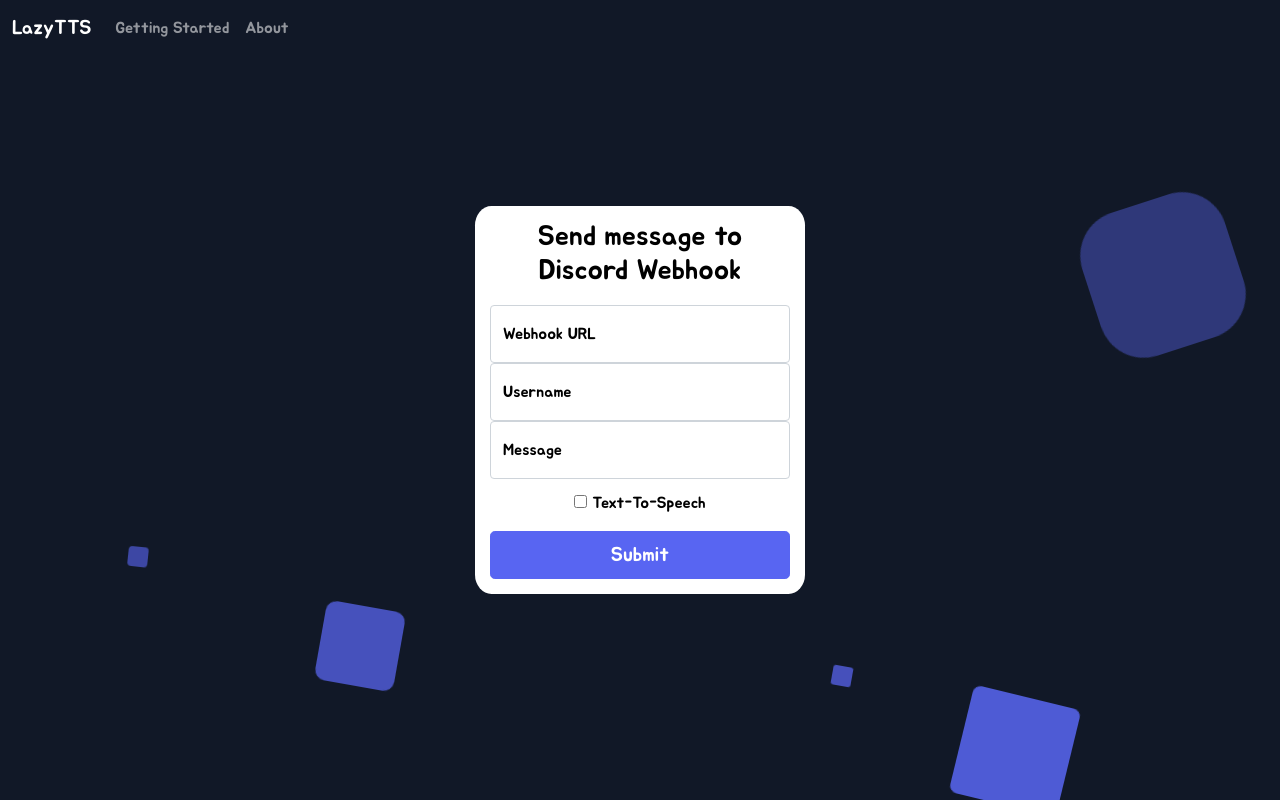
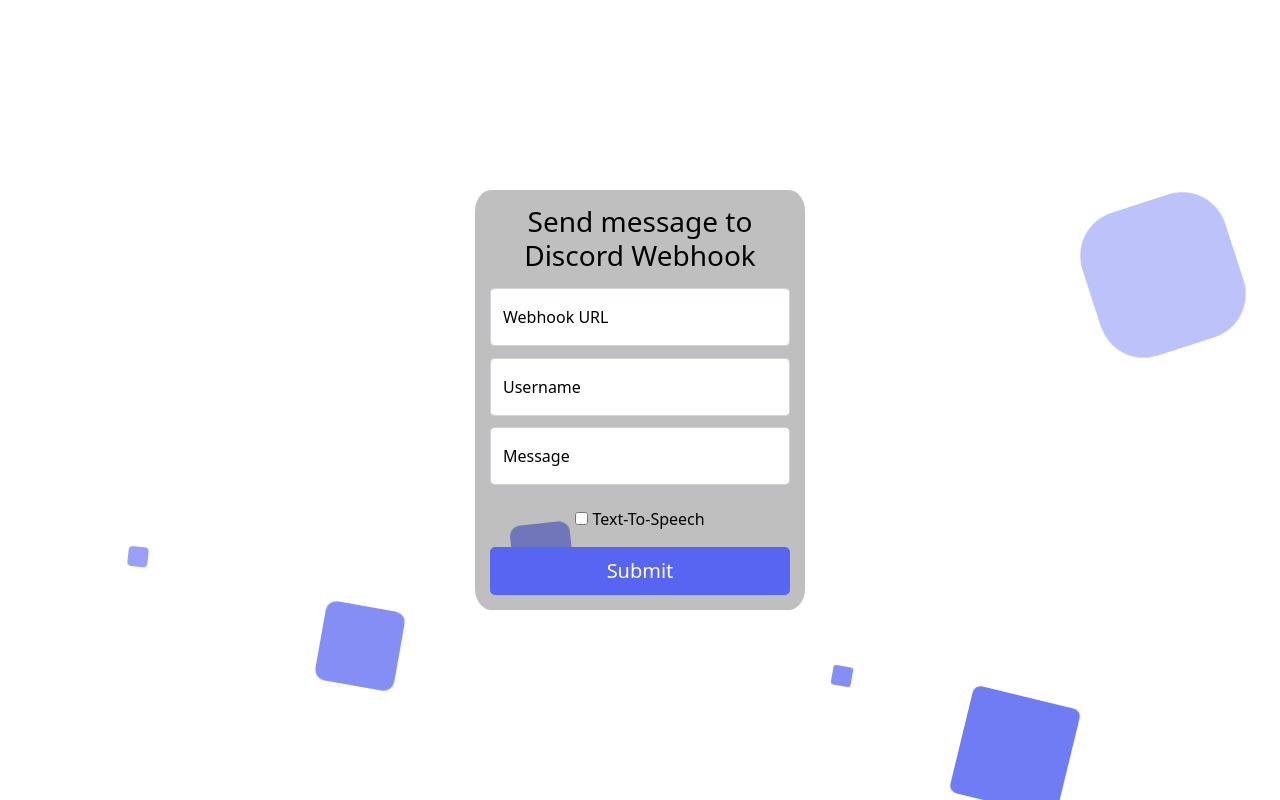
Before and after one commit to Heyimlulu/LazyTTS, a PHP site: page / in a window 1280 px wide. Run offline with PHP 8.4, Linux system fonts and the light colour scheme.

Commit message:
Update design

```diff
--- a/css/styles.css
+++ b/css/styles.css
@@ -1,10 +1,10 @@
-@import url('https://fonts.googleapis.com/css2?family=Jua&display=swap');
+@import url('https://fonts.googleapis.com/css2?family=Inter:wght@100;200;300;400;500;600;700;800;900&display=swap');
 
 html,
 body {
   height: 100%;
   text-align: center;
-  font-family: 'Jua', sans-serif !important;
+  font-family: 'Inter', sans-serif;
 }
 
 body {
@@ -12,12 +12,7 @@ body {
   align-items: center;
   padding-top: 40px;
   padding-bottom: 40px;
-  background-color: rgba(17, 24, 39, 1) !important;
-  color: #FFFFFF !important;
-}
-
-#navbar {
-  background-color: rgba(17, 24, 39, 1)
+  background-color: #FFFFFF !important;
 }
 
 .form-webhook {
@@ -27,7 +22,12 @@ body {
   margin: auto;
   background: #FFFFFF;
   color: #000000;
+  background-color: rgba(0,0,0,0.25);
   border-radius: 5%;
+}
+
+.form-floating {
+  margin-bottom: .7rem;
 }
 
 .form-webhook .checkbox {
--- a/index.php
+++ b/index.php
@@ -27,29 +27,12 @@
     </ul>
   </div>
 
-  <nav id="navbar" class="navbar navbar-expand-md navbar-dark fixed-top">
-    <div class="container-fluid">
-      <a class="navbar-brand" href="/">LazyTTS</a>
-      <button class="navbar-toggler" type="button" data-bs-toggle="collapse" data-bs-target="#navbarCollapse" aria-controls="navbarCollapse" aria-expanded="false" aria-label="Toggle navigation">
-        <span class="navbar-toggler-icon"></span>
-      </button>
-      <div class="collapse navbar-collapse" id="navbarCollapse">
-        <ul class="navbar-nav me-auto mb-2 mb-md-0">
-          <li class="nav-item">
-            <a class="nav-link" aria-current="page" href="#">Getting Started</a>
-          </li>
-          <li class="nav-item">
-            <a class="nav-link" href="#">About</a>
-          </li>
-        </ul>
-      </div>
-    </div>
-  </nav>
-
   <main class="form-webhook">
   <?php include('./webhook.php'); ?>
     <form action="<?= $_SERVER['PHP_SELF']; ?>" method="POST">
+
     <h1 class="h3 mb-3 fw-normal">Send message to Discord Webhook</h1>
+
     <div class="form-floating">
       <input type="text" class="form-control" id="webhook" name="webhook" placeholder="https://">
       <label for="webhook">Webhook URL</label>
@@ -67,7 +50,9 @@
         <input type="checkbox" id="tts" name="tts"> Text-To-Speech
       </label>
     </div>
+
       <button class="w-100 btn btn-lg btn-primary" type="submit">Submit</button>
+
     </form>
   </main>
 </body>
```
Lines whose indentation alone changed are shown as unchanged.
